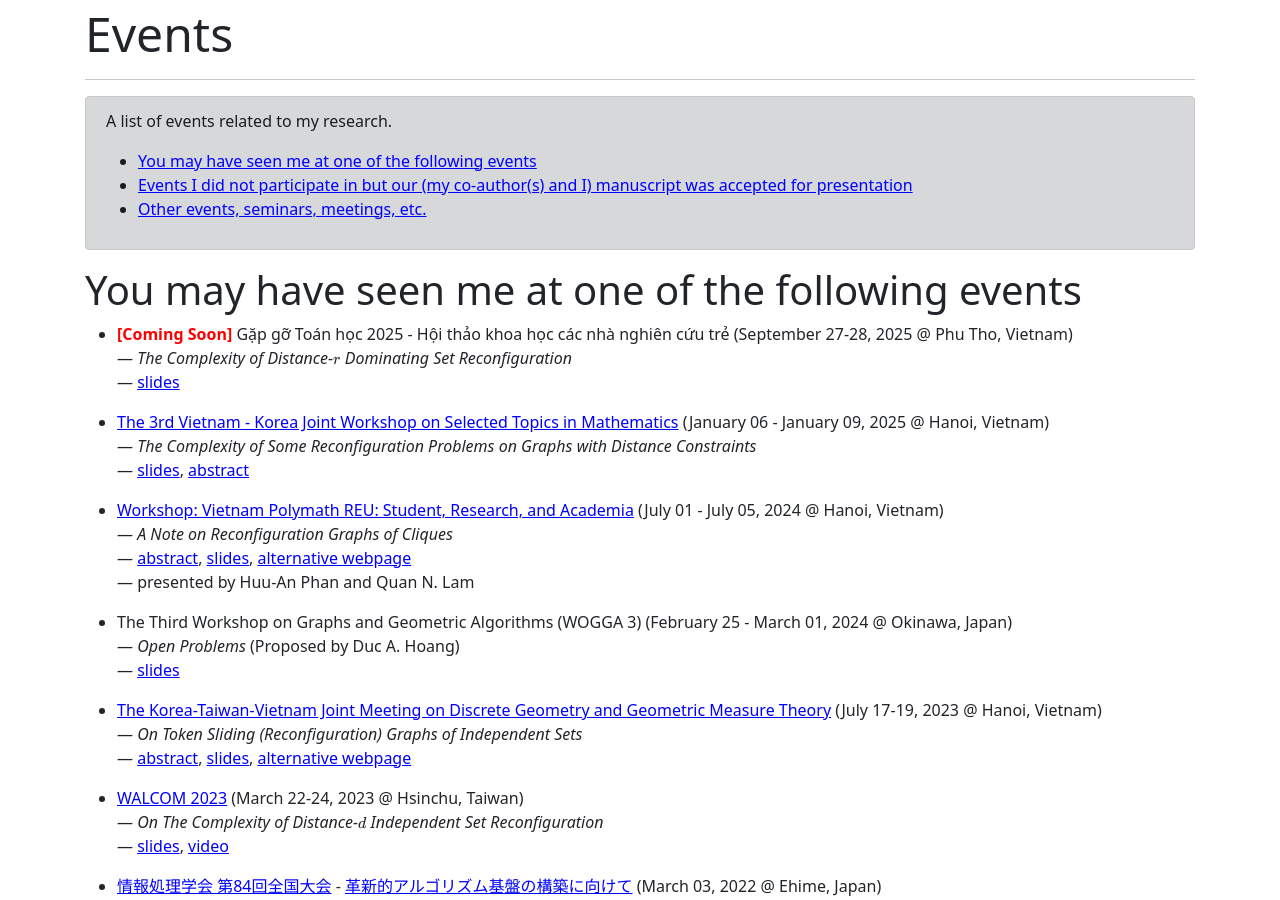
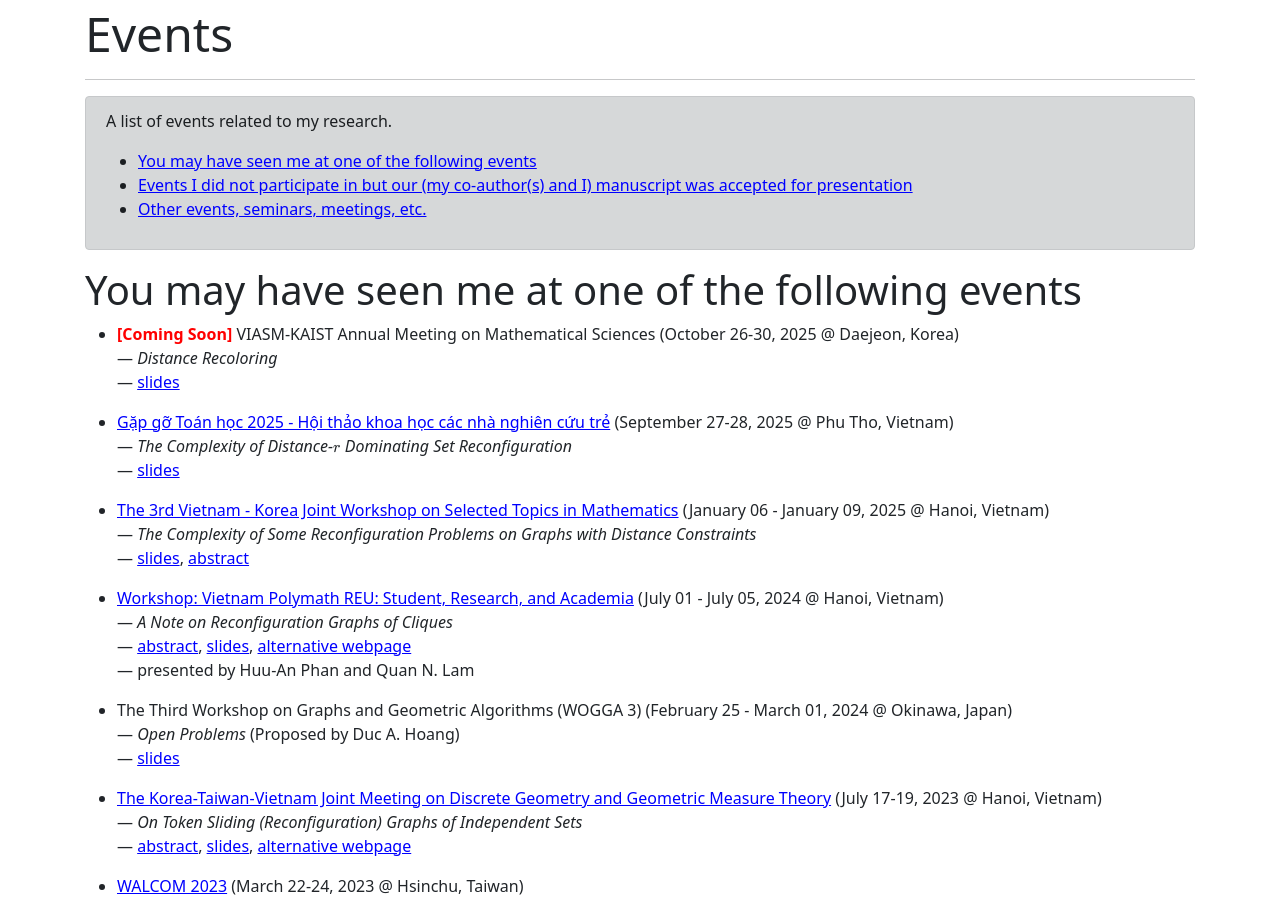
Before and after one commit to hoanganhduc/hoanganhduc.github.io, a Jekyll site: the page built from events.md, in a window 1280 px wide and 900 px high. Built offline with Jekyll 4.4.1, drawn with Linux system fonts in a browser that asks for light colours; nearby versions of some CDN libraries; a style sheet for code colours, icons or effects is not loaded; some of the changed text lies outside the part shown.

Commit message:
Updated @ 2025-10-01  12:46:22 ICT

```diff
--- a/events.md
+++ b/events.md
@@ -23,7 +23,9 @@ A list of events related to my research.
 
 # You may have seen me at one of the following events
 
-* <span style="font-weight:bold;color:red;">[Coming Soon]</span> Gặp gỡ Toán học 2025 - Hội thảo khoa học các nhà nghiên cứu trẻ (September 27-28, 2025 @ Phu Tho, Vietnam) <br>--- *The Complexity of Distance-$r$ Dominating Set Reconfiguration* <br>--- [slides]({{ site.baseurl }}/events/GGTH2025/slides.pdf)
+* <span style="font-weight:bold;color:red;">[Coming Soon]</span> VIASM-KAIST Annual Meeting on Mathematical Sciences (October 26-30, 2025 @ Daejeon, Korea) <br>--- *Distance Recoloring* <br>--- [slides]({{ site.baseurl }}/events/VIASM-KAIST-2025/slides.pdf)
+
+* [Gặp gỡ Toán học 2025 - Hội thảo khoa học các nhà nghiên cứu trẻ](https://maths.hpu2.edu.vn/hoi-thao--gap-go-toan-hoc-2025--hoi-thao-khoa-hoc-cac-nha-nghien-cuu-tre-.html) (September 27-28, 2025 @ Phu Tho, Vietnam) <br>--- *The Complexity of Distance-$r$ Dominating Set Reconfiguration* <br>--- [slides]({{ site.baseurl }}/events/GGTH2025/slides.pdf)
 
 * [The 3rd Vietnam - Korea Joint Workshop on Selected Topics in Mathematics](http://math.ac.vn/conference/Vietnam-Korea-Workshop2025/) (January 06 - January 09, 2025 @ Hanoi, Vietnam) <br>--- *The Complexity of Some Reconfiguration Problems on Graphs with Distance Constraints* <br>--- [slides]({{ site.baseurl }}/events/Vietnam-Korea-Workshop2025/slides.pdf), [abstract](http://math.ac.vn/conference/Vietnam-Korea-Workshop2025/images/2025_VKW.pdf#page=44)
 
```
Also changed, not shown: other parts of events.md (+1 -1 lines), 1 other file.
